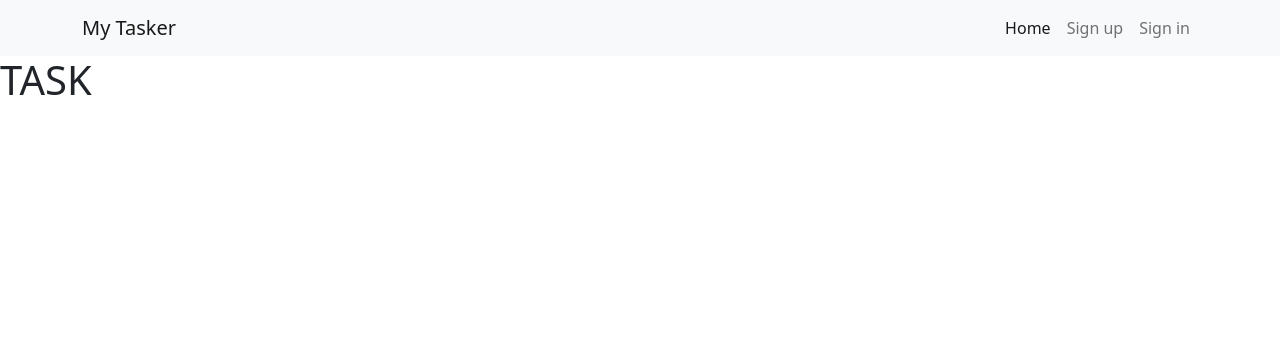
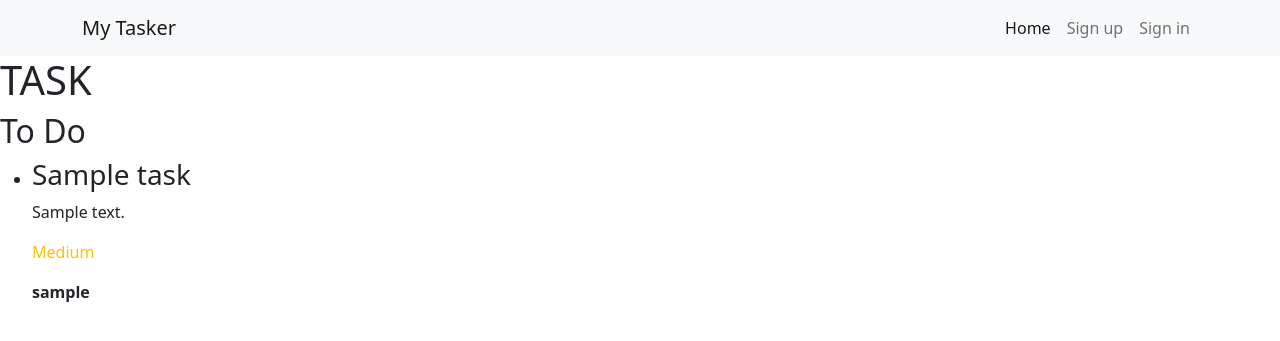
Before and after one commit to 16SAGG/Task_manager, a Django app: template task/templates/tasks.html in a window 1280 px wide. Shown: the top 341 px of the page. Run offline with Django 4.2, Linux system fonts and the light colour scheme; the template is opened without the code that fills it: values that come from a table or form of the project are taken from there, others are empty; tables that the repository leaves empty hold one stand-in row (values such as "Sample post").

Commit message:
tasks_list

```diff
--- a/task/templates/tasks.html
+++ b/task/templates/tasks.html
@@ -4,4 +4,15 @@
 
 {% block content %}
     <h1>TASK</h1>
+    <h2>To Do</h2>
+    <ul>
+        {% for task in toDoTasks %}
+        <li>
+            <h3>{{task.title}}</h2>
+            <p>{{task.description}}</p>
+            <p class="{% if task.priority == 'low' %} text-success {% elif task.priority == 'Medium' %} text-warning {% else %} text-danger {% endif %}">{{task.priority}}</p>
+            <p><b>{{task.user.username}}</b></p>
+        </li>
+        {% endfor %}
+    </ul>
 {% endblock %}
```
Also changed, not shown: task/views.py (+6 -1 lines).
